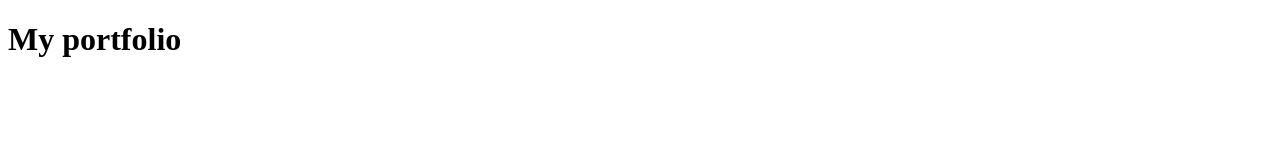
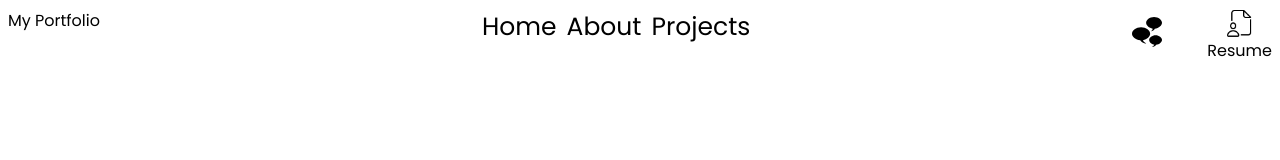
Before and after one commit to Deepthii27/Deepthi, a plain HTML site: page index.html in a window 1280 px wide. Drawn offline with Linux system fonts and the light colour scheme.

Commit message:
Created header

```diff
--- a/index.html
+++ b/index.html
@@ -4,9 +4,32 @@
     <meta charset="UTF-8">
     <meta name="viewport" content="width=device-width, initial-scale=1.0">
     <title>Deepthi</title>
+    <link rel="stylesheet" href="styles.css">
+    <link rel="preconnect" href="https://fonts.googleapis.com">
+    <link rel="preconnect" href="https://fonts.gstatic.com" crossorigin>
+    <link href="https://fonts.googleapis.com/css2?family=Poppins&display=swap" rel="stylesheet">
 </head>
 <body>
-    <h1>My portfolio</h1>
+   <header >
+
+   <span>My Portfolio</span>
+   <nav >
+    <a href="#">Home</a>
+    <a href="#">About</a>
+    <a href="#">Projects</a>
+   </nav>
+
+   <div class="getintouch">
+    <a href="#"><img src="Images/getintouch.svg" height="30px" width="30px" alt=""></a>
+    <a class="resume" href="#"><img src="Images/resume.png" height="30px" width="30px" alt="">Resume</a>
+   </div>
+
+</header>
+
+<div class="home">
+
+</div>
+
 
 </body>
 </html>
--- /dev/null
+++ b/styles.css
@@ -0,0 +1,48 @@
+html{
+    font-family: "Poppins", sans-serif;
+  font-weight: 400;
+  font-style: normal;
+}
+header
+{
+    display: flex;
+    width: 100%;
+    justify-content: space-between;
+
+
+}
+nav{
+    display: flex;
+    gap: 10px;
+}
+.getintouch
+{
+   display: flex;
+   justify-content: center;
+   align-items: center;
+   gap: 45px;
+}
+.resume
+{
+    display: flex;
+    justify-content: center;
+    align-items: center;
+    flex-direction: column;
+
+}
+ a{
+    text-decoration: none;
+    color: #000;
+
+
+
+}
+a:hover
+{
+    color: rgb(137, 75, 195);
+
+}
+nav a{
+    font-size: 25px;
+
+}
```
Also changed, not shown: Images/getintouch.svg (added), Images/resume.png (added).
